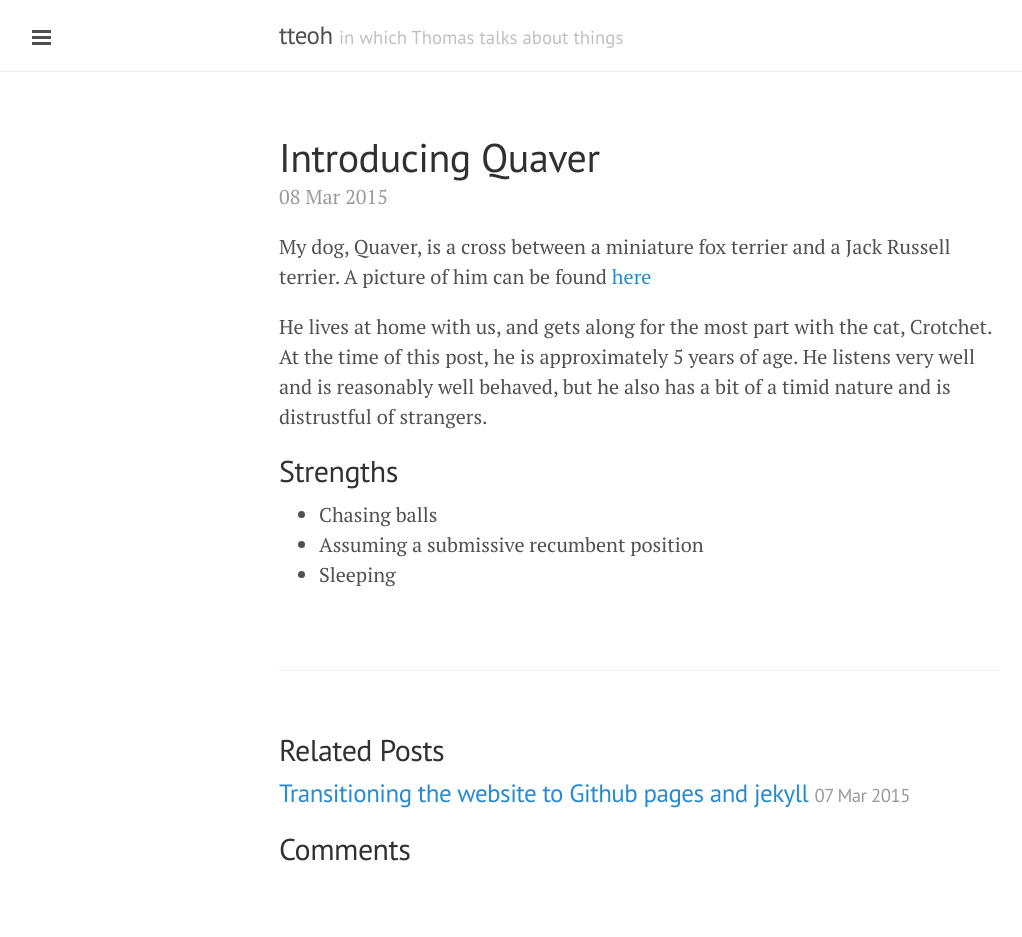
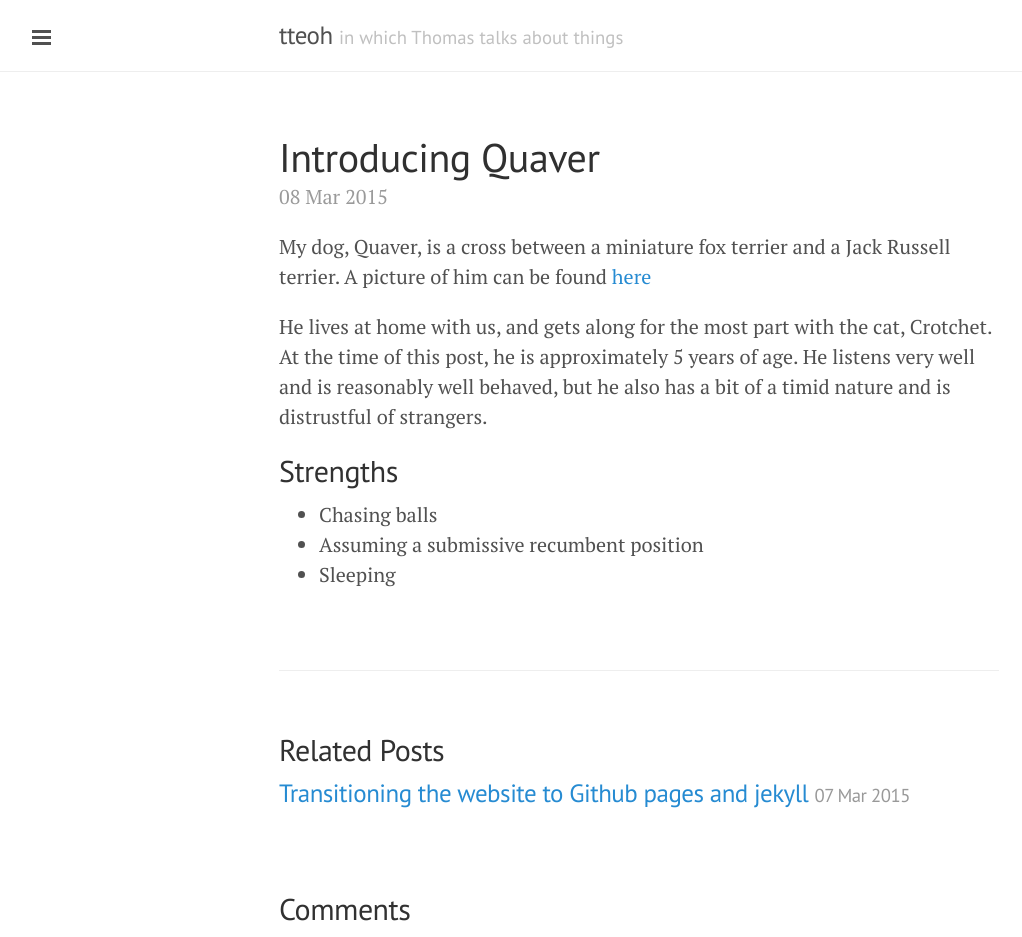
Before and after one commit to thomasteoh/thomasteoh.github.io, a Jekyll site: the page built from _posts/2015-03-08-introducing-quaver.md, in a window 1280 px wide. Shown: the whole page, without its empty margins (1-1023 px from the left). Built offline with Jekyll 4.4.1, drawn with Linux system fonts in a browser that asks for light colours; Markdown is read by kramdown in place of the engine named in the settings; comment, search, counter and statistics services are not loaded.

Commit message:
trying again to add Comments heading

```diff
--- a/_layouts/post.html
+++ b/_layouts/post.html
@@ -22,10 +22,11 @@ layout: default
       </li>
     {% endfor %}
   </ul>
+</div>
+
+<div id="disqus_thread">
   <h2>Comments</h2>
 </div>
-
-<div id="disqus_thread"></div>
 <script type="text/javascript">
     /* * * CONFIGURATION VARIABLES * * */
     var disqus_shortname = 'tteoh';
```
